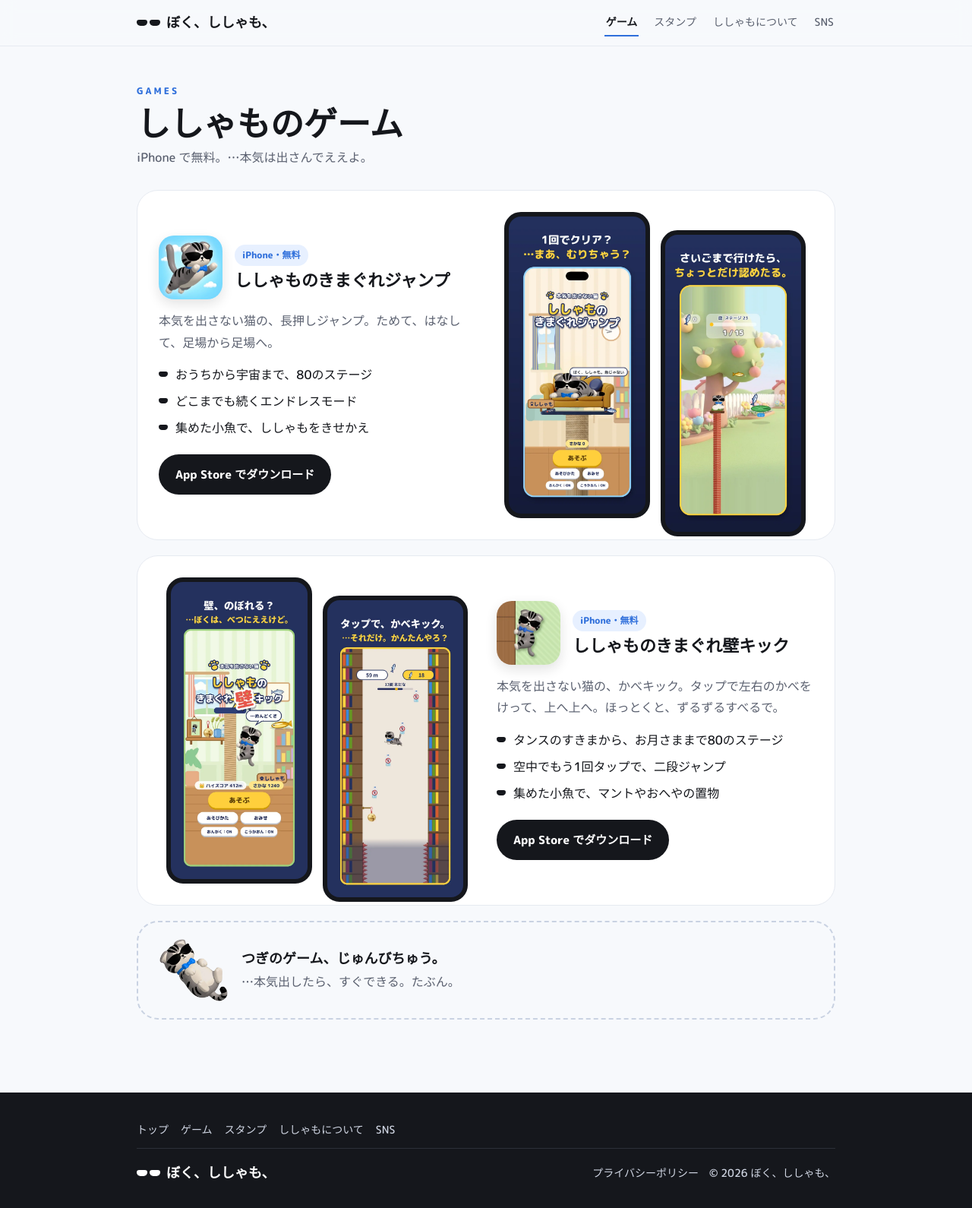
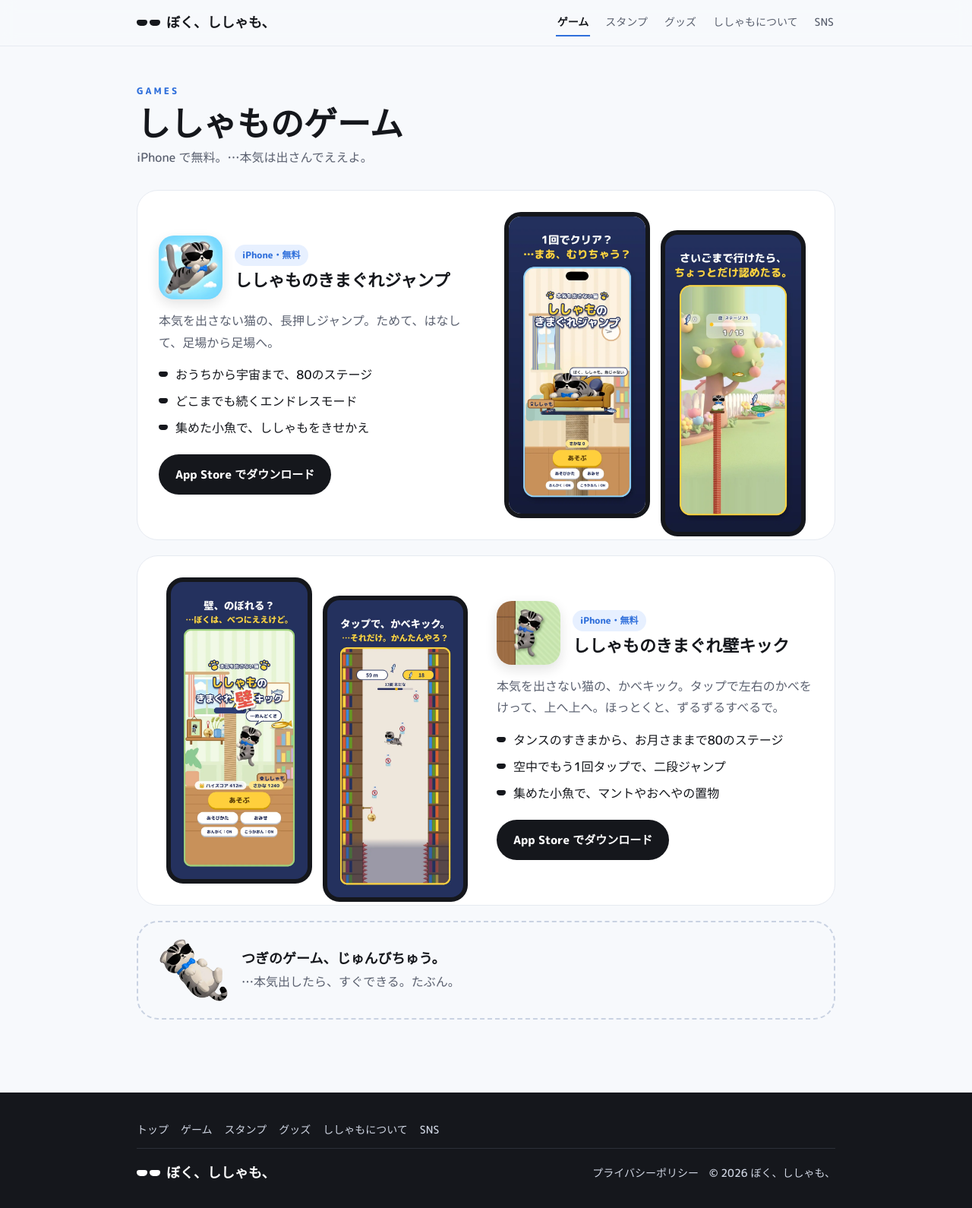
Before and after one commit to shishamo-official/shishamo-official.github.io, a plain HTML site: page games.html in a window 1280 px wide. Shown: the whole page at 76% size. Drawn offline with Linux system fonts and the light colour scheme.

Commit message:
Update games.html

```diff
--- a/games.html
+++ b/games.html
@@ -19,7 +19,7 @@
 <body>
 <header class="nav"><div class="wrap">
   <a class="logo" href="./"><span class="glasses"><i></i><i></i></span>ぼく、ししゃも、</a>
-  <ul><li><a href="games.html" class="on">ゲーム</a></li><li><a href="stamps.html">スタンプ</a></li><li><a href="about.html">ししゃもについて</a></li><li><a href="sns.html">SNS</a></li></ul>
+  <ul><li><a href="games.html" class="on">ゲーム</a></li><li><a href="stamps.html">スタンプ</a></li><li><a href="goods.html">グッズ</a></li><li><a href="about.html">ししゃもについて</a></li><li><a href="sns.html">SNS</a></li></ul>
 </div></header>
 
 <div class="phead"><div class="wrap">
@@ -74,7 +74,7 @@
 </div></section>
 
 <footer><div class="wrap">
-  <nav class="fnav"><a href="./">トップ</a><a href="games.html">ゲーム</a><a href="stamps.html">スタンプ</a><a href="about.html">ししゃもについて</a><a href="sns.html">SNS</a></nav>
+  <nav class="fnav"><a href="./">トップ</a><a href="games.html">ゲーム</a><a href="stamps.html">スタンプ</a><a href="goods.html">グッズ</a><a href="about.html">ししゃもについて</a><a href="sns.html">SNS</a></nav>
   <span class="logo"><span class="glasses"><i></i><i></i></span>ぼく、ししゃも、</span>
   <span><a href="https://claude.ai/artifact/ELdtpwJUZTx5S5JK9MBKFC" target="_blank" rel="noopener">プライバシーポリシー</a>　© 2026 ぼく、ししゃも、</span>
 </div></footer>
```
